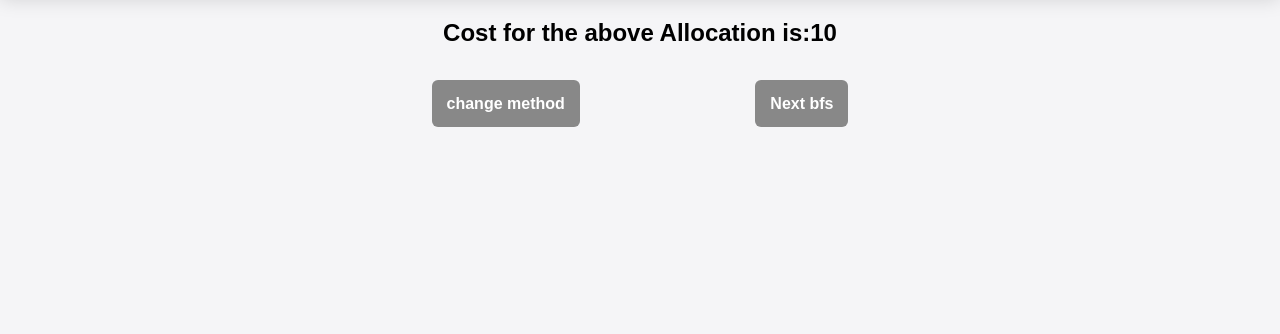
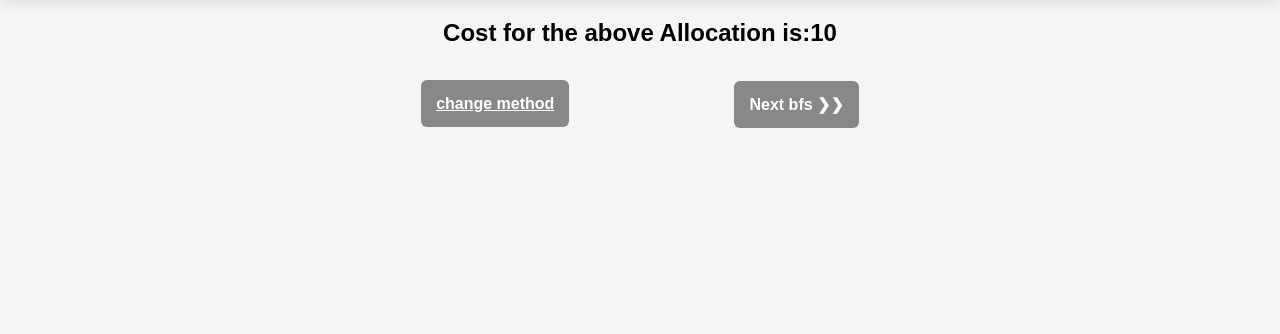
Before and after one commit to Kuldeep938/Transportation_UVRule, a Flask app: template template/resultbfs.html in a window 1280 px wide. Shown: the part 1744-2078 px from the top of the page. Run offline with Flask 3, Linux system fonts and the light colour scheme; the template is opened without the code that fills it: most values are stand-ins (such as "Sample title", 1, 10 or a date in 2020).

Commit message:
Update resultbfs.html

```diff
--- a/template/resultbfs.html
+++ b/template/resultbfs.html
@@ -68,10 +68,10 @@
     <br>
     <div class="front">
         <form action="/costmatrix" method="POST">
-        <a href="{{ url_for('costmatrix') }}">change method</a>
+        <a style="text-decoration: underline;" href="{{ url_for('costmatrix') }}">change method</a>
         </form>
         <form action="/next" method="POST">
-        <a href="{{ url_for('next') }}">Next bfs</a>
+        <a href="{{ url_for('next') }}">Next bfs &#10095&#10095</a>
         </form>
     </div>
 
```
